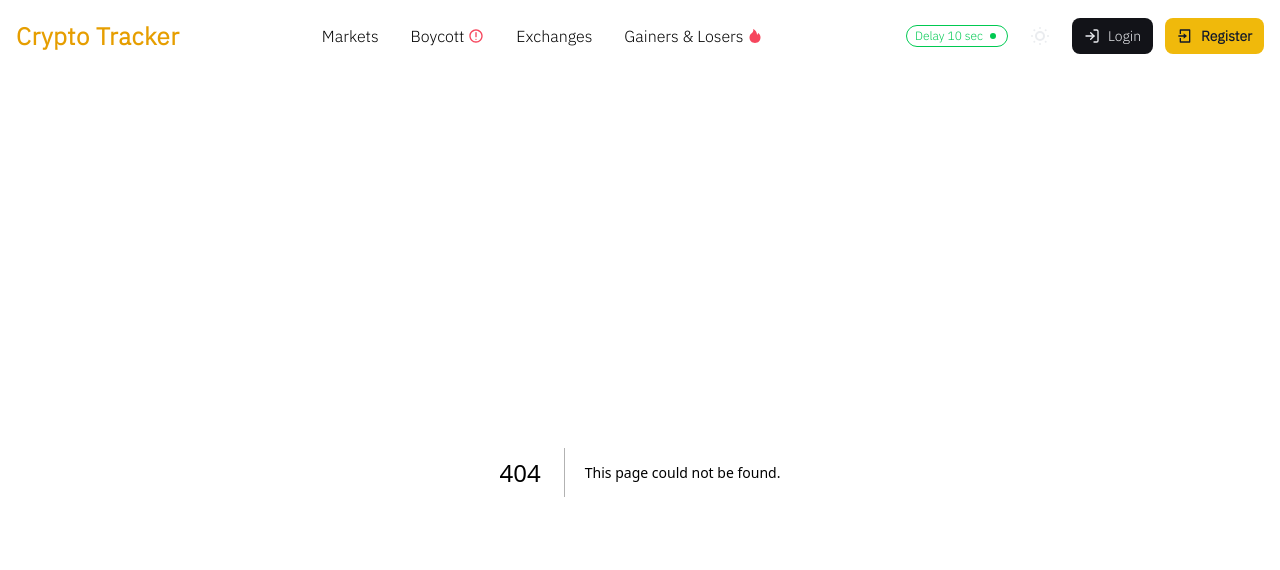
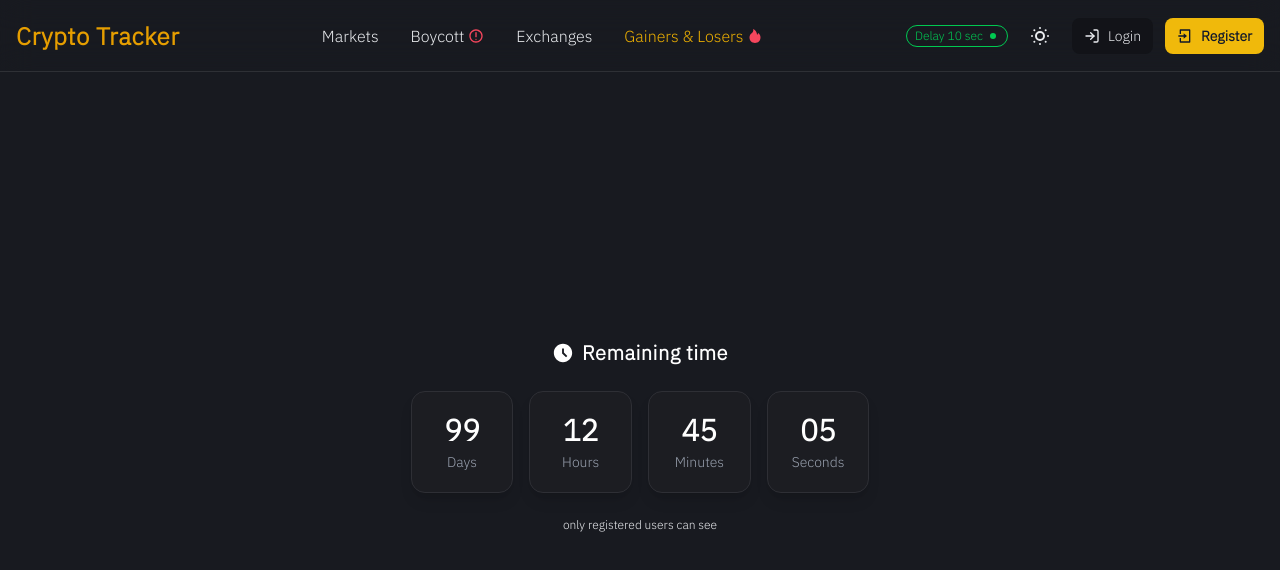
Before and after one commit to 14metehan53/crypto-tracker, a Next.js app: page /gainersandlosers in a window 1280 px wide. Before the commit this address had no page. Shown: the top 570 px of the page. Built offline with nearby package versions, Linux system fonts and the light colour scheme.

Commit message:
gainers & losers

```diff
--- /dev/null
+++ b/app/(pages)/gainersandlosers/page.tsx
@@ -0,0 +1,73 @@
+'use client';
+import React, { useEffect, useState } from 'react';
+import { MdOutlineAccessTimeFilled } from 'react-icons/md';
+
+const GainersAndLosers = () => {
+  const initialTime = {
+    days: 99,
+    hours: 12,
+    minutes: 45,
+    seconds: 10,
+  };
+
+  const toSeconds = (time: typeof initialTime) => {
+    return (
+      time.days * 86400 + time.hours * 3600 + time.minutes * 60 + time.seconds
+    );
+  };
+
+  const [remainingSeconds, setRemainingSeconds] = useState(
+    toSeconds(initialTime)
+  );
+
+  useEffect(() => {
+    const interval = setInterval(() => {
+      setRemainingSeconds((prev) => {
+        if (prev <= 1) {
+          clearInterval(interval);
+          return 0;
+        }
+        return prev - 1;
+      });
+    }, 1000);
+
+    return () => clearInterval(interval);
+  }, []);
+
+  const formatTime = (totalSeconds: number) => {
+    const days = Math.floor(totalSeconds / 86400);
+    const hours = Math.floor((totalSeconds % 86400) / 3600);
+    const minutes = Math.floor((totalSeconds % 3600) / 60);
+    const seconds = totalSeconds % 60;
+
+    return { days, hours, minutes, seconds };
+  };
+
+  const { days, hours, minutes, seconds } = formatTime(remainingSeconds);
+
+  const TimeCard = ({ value, label }: { value: number; label: string }) => (
+    <div className='bg-[#1c1d22] rounded-xl px-6 py-5 text-center shadow-lg border border-[#2e2f35]'>
+      <div className='text-3xl font-bold'>{String(value).padStart(2, '0')}</div>
+      <div className='text-sm text-gray-400 mt-1'>{label}</div>
+    </div>
+  );
+
+  return (
+    <div className='container mx-auto min-h-[calc(100vh-72px)] flex items-center justify-center'>
+      <div className='flex flex-col items-center gap-6'>
+        <h1 className='text-white text-xl flex items-center gap-x-2 font-semibold tracking-wide'>
+          <MdOutlineAccessTimeFilled size={22} /> Remaining time
+        </h1>
+        <div className='grid grid-cols-2 sm:grid-cols-4 gap-4 text-white'>
+          <TimeCard value={days} label='Days' />
+          <TimeCard value={hours} label='Hours' />
+          <TimeCard value={minutes} label='Minutes' />
+          <TimeCard value={seconds} label='Seconds' />
+        </div>
+        <div className='text-xs'>only registered users can see</div>
+      </div>
+    </div>
+  );
+};
+
+export default GainersAndLosers;
--- a/app/(pages)/markets/page.tsx
+++ b/app/(pages)/markets/page.tsx
@@ -35,7 +35,7 @@ const coins = [
     change: 4.73,
   },
   {
-    name: 'XRP',
+    name: 'Ripple',
     symbol: 'XRP',
     price: 0.647,
     volume: '1.4B',
--- a/constants/links.ts
+++ b/constants/links.ts
@@ -17,7 +17,7 @@ export const headerMenuLinks = [
   },
   {
     name: 'Gainers & Losers',
-    href: '/gainerslosers',
+    href: '/gainersandlosers',
     icon: AiFillFire,
   },
 ];
```
